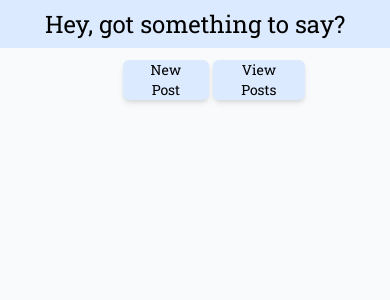
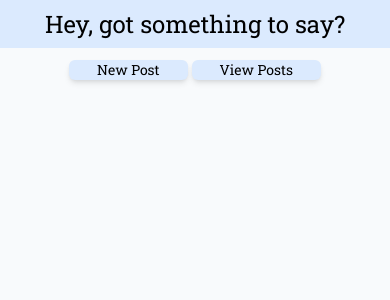
Before and after one commit to amargh2/blog-posting-app, a React (Create React App) app: page / in a window 390 px wide. Shown: the top 300 px of the page. Built offline with nearby package versions, Linux system fonts and the light colour scheme.

Commit message:
installed redux, setting up login route and component

```diff
--- a/package.json
+++ b/package.json
@@ -4,10 +4,12 @@
   "private": true,
   "dependencies": {
     "@heroicons/react": "^2.0.13",
+    "@reduxjs/toolkit": "^1.9.1",
     "@testing-library/jest-dom": "^5.16.5",
     "@testing-library/react": "^13.4.0",
     "@testing-library/user-event": "^13.5.0",
     "@tinymce/tinymce-react": "^4.2.0",
+    "axios": "^1.2.3",
     "dotenv": "^16.0.3",
     "react": "^18.2.0",
     "react-dom": "^18.2.0",
--- a/src/App.js
+++ b/src/App.js
@@ -5,13 +5,15 @@ import NewPost from './pages/NewPost'
 import { Routes, Route } from "react-router-dom"
 import Nav from './pages/components/Nav'
 import Header from './pages/components/Header';
+
+//component class div is the container that holds the current view (post, view, login);
+//layout-setup class sets up 10column grid on medium+ screens and converts to a stacked column layout on mobile
 function App() {
   return (
-    //Header is present on every page;
     <div className="App">
       <div className='header pb-2'><Header/></div>
-      <div className="grid-setup grid grid-cols-10 mx-1">
-      <div className='nav sm:col-start-1 col-start-4'><Nav/></div>
+      <div className="layout-setup flex flex-col md:grid md:grid-cols-10 mx-1">
+        <div className='nav flex justify-center sm:col-start-1 col-start-4'><Nav/></div>
         <div className='component md:col-start-3 md:col-span-6 col-span-full mx-1'>
           <Routes>
             <Route path='/' element={<Home/>}></Route>
```
Also changed, not shown: 1 other file (tests, documents, lock files or other folders). Lines whose indentation alone changed are shown as unchanged.
